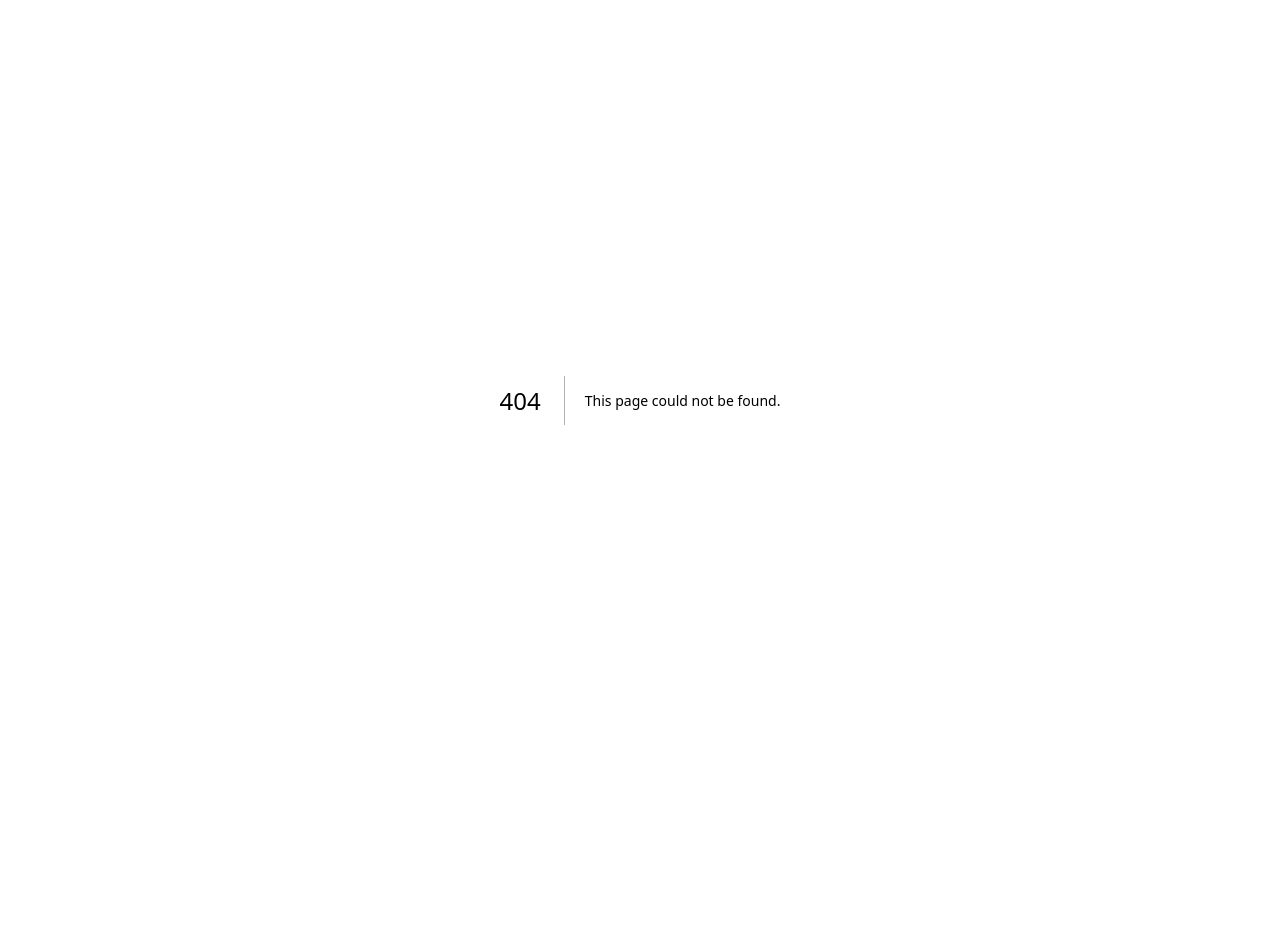
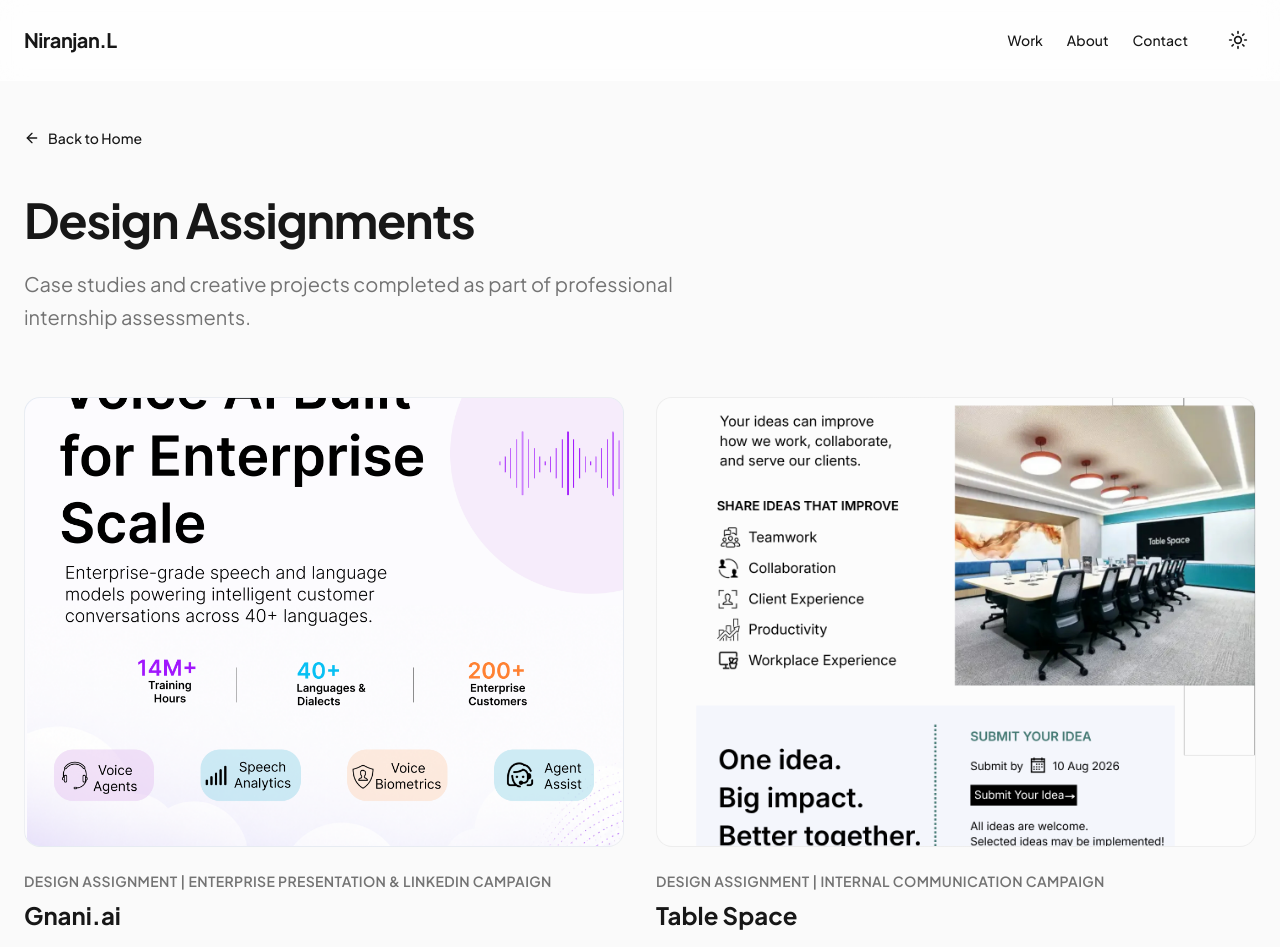
Before and after one commit to NirxnjxnL/Niranjan-L-portfolio, a Next.js app: page /design-assignments in a window 1280 px wide. Before the commit this address had no page. Shown: the top 947 px of the page. Before the commit the page ends 800 px from the top, so only its background shows below. Built offline with nearby package versions, Linux system fonts and the light colour scheme.

Commit message:
Update Design Assignments to render on a separate dedicated page

```diff
--- /dev/null
+++ b/src/app/design-assignments/page.tsx
@@ -0,0 +1,66 @@
+"use client"
+
+import { motion } from "framer-motion"
+import { ArrowLeft, ArrowUpRight } from "lucide-react"
+import Link from "next/link"
+import Image from "next/image"
+import Navbar from "@/components/Navbar"
+import Footer from "@/components/Footer"
+import { categories } from "@/components/Projects"
+
+export default function DesignAssignmentsPage() {
+  const category = categories.find(c => c.title === "Design Assignments")
+
+  if (!category) return null
+
+  return (
+    <div className="min-h-screen bg-background flex flex-col">
+      <Navbar />
+      <main className="flex-1 pt-32 pb-24">
+        <div className="max-w-7xl mx-auto px-6">
+          <Link href="/#work" className="inline-flex items-center gap-2 text-sm font-medium hover:text-muted-foreground transition-colors mb-12">
+            <ArrowLeft className="w-4 h-4" />
+            Back to Home
+          </Link>
+
+          <div className="mb-16 max-w-2xl">
+            <h1 className="text-4xl md:text-5xl font-bold tracking-tight mb-6">{category.title}</h1>
+            <p className="text-xl text-muted-foreground leading-relaxed">{category.description}</p>
+          </div>
+
+          <div className="grid grid-cols-1 md:grid-cols-2 gap-8">
+            {category.projects.map((project, index) => (
+              <Link href={`/projects/${project.slug}`} key={project.title} className="group cursor-pointer block transition-all duration-300 ease-out hover:-translate-y-1.5 hover:scale-[1.02] hover:shadow-xl rounded-2xl p-4 -m-4">
+                <motion.div
+                  initial={{ opacity: 0, y: 20 }}
+                  animate={{ opacity: 1, y: 0 }}
+                  transition={{ duration: 0.5, delay: index * 0.1 }}
+                >
+                  <div className={`w-full aspect-[4/3] rounded-2xl mb-6 bg-gradient-to-br ${project.color} ${project.darkColor} overflow-hidden relative border border-border/50 flex items-center justify-center`}>
+                    {project.image ? (
+                      <Image src={project.image} alt={project.title} fill className="object-cover" sizes="(max-width: 768px) 100vw, 50vw" />
+                    ) : (
+                      <span className="text-muted-foreground font-medium uppercase tracking-widest text-sm text-black/40 dark:text-white/40">Coming Soon</span>
+                    )}
+                    <div className="absolute top-4 right-4 bg-white dark:bg-black p-3 rounded-full opacity-0 group-hover:opacity-100 transition-opacity transform group-hover:-translate-y-1 group-hover:translate-x-1 shadow-sm z-10">
+                      <ArrowUpRight className="h-5 w-5 text-primary" />
+                    </div>
+                  </div>
+
+                  <div>
+                    <p className="text-sm font-semibold tracking-wide text-muted-foreground mb-2 uppercase">{project.tag}</p>
+                    <h3 className="text-2xl font-bold mb-3">{project.title}</h3>
+                    <p className="text-muted-foreground leading-relaxed">
+                      {project.description}
+                    </p>
+                  </div>
+                </motion.div>
+              </Link>
+            ))}
+          </div>
+        </div>
+      </main>
+      <Footer />
+    </div>
+  )
+}
--- a/src/components/Navbar.tsx
+++ b/src/components/Navbar.tsx
@@ -10,13 +10,13 @@
   return (
     <nav className="fixed top-0 w-full z-50 bg-white/70 dark:bg-black/70 backdrop-blur-md border-b border-white/20 dark:border-white/10 transition-all duration-300">
       <div className="max-w-7xl mx-auto px-6 h-20 flex items-center justify-between">
-        <a href="#" className="text-xl font-bold tracking-tight">Niranjan.L</a>
+        <a href="/#" className="text-xl font-bold tracking-tight">Niranjan.L</a>
 
         <div className="flex items-center gap-8">
           <div className="hidden md:flex items-center gap-6 text-sm font-medium">
-            <a href="#work" className="hover:text-neutral-500 transition-colors">Work</a>
-            <a href="#about" className="hover:text-neutral-500 transition-colors">About</a>
-            <a href="#contact" className="hover:text-neutral-500 transition-colors">Contact</a>
+            <a href="/#work" className="hover:text-neutral-500 transition-colors">Work</a>
+            <a href="/#about" className="hover:text-neutral-500 transition-colors">About</a>
+            <a href="/#contact" className="hover:text-neutral-500 transition-colors">Contact</a>
           </div>
 
           <button
--- a/src/components/Projects.tsx
+++ b/src/components/Projects.tsx
@@ -5,7 +5,7 @@
 import Link from "next/link"
 import Image from "next/image"
 
-const categories = [
+export const categories = [
   {
     title: "Selected Work",
     description: "A collection of brand identities, packaging, and digital experiences crafted with intention.",
@@ -79,11 +79,25 @@
     <section id="work" className="py-24 px-6 max-w-7xl mx-auto space-y-32">
       {categories.map((category) => (
         <div key={category.title}>
+          {category.title === "Design Assignments" ? (
+            <Link href="/design-assignments" className="group flex flex-col md:flex-row md:items-center justify-between gap-6 p-8 rounded-3xl border border-border/50 bg-muted/10 hover:bg-muted/40 transition-colors">
+              <div>
+                <h2 className="text-3xl md:text-4xl font-bold tracking-tight mb-4">{category.title}</h2>
+                <p className="text-muted-foreground text-lg max-w-2xl">{category.description}</p>
+              </div>
+              <div className="shrink-0 flex items-center gap-3 text-sm font-medium tracking-wide px-6 py-3 rounded-full border border-border bg-background group-hover:border-primary/50 group-hover:text-primary transition-all shadow-sm">
+                View Assignments
+                <ArrowUpRight className="w-4 h-4" />
+              </div>
+            </Link>
+          ) : (
             <div className="mb-16">
               <h2 className="text-3xl md:text-4xl font-bold tracking-tight mb-4">{category.title}</h2>
               <p className="text-muted-foreground text-lg max-w-2xl">{category.description}</p>
             </div>
+          )}
 
+          {category.title !== "Design Assignments" && (
             <div className="grid grid-cols-1 md:grid-cols-2 gap-8">
             {category.projects.map((project, index) => (
               <Link href={`/projects/${project.slug}`} key={project.title} className="group cursor-pointer block transition-all duration-300 ease-out hover:-translate-y-1.5 hover:scale-[1.02] hover:shadow-xl rounded-2xl p-4 -m-4">
@@ -115,6 +129,7 @@
               </Link>
             ))}
             </div>
+          )}
         </div>
       ))}
     </section>
```
Lines whose indentation alone changed are shown as unchanged.
